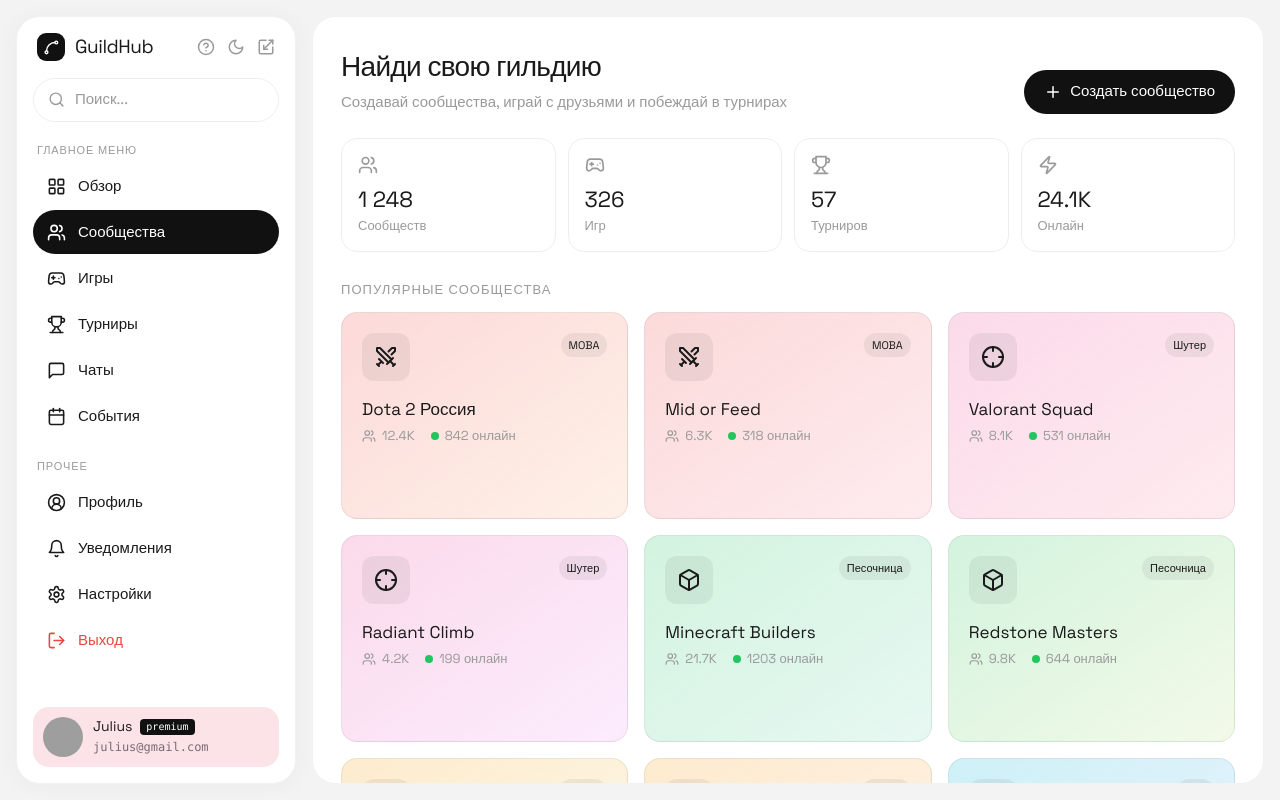
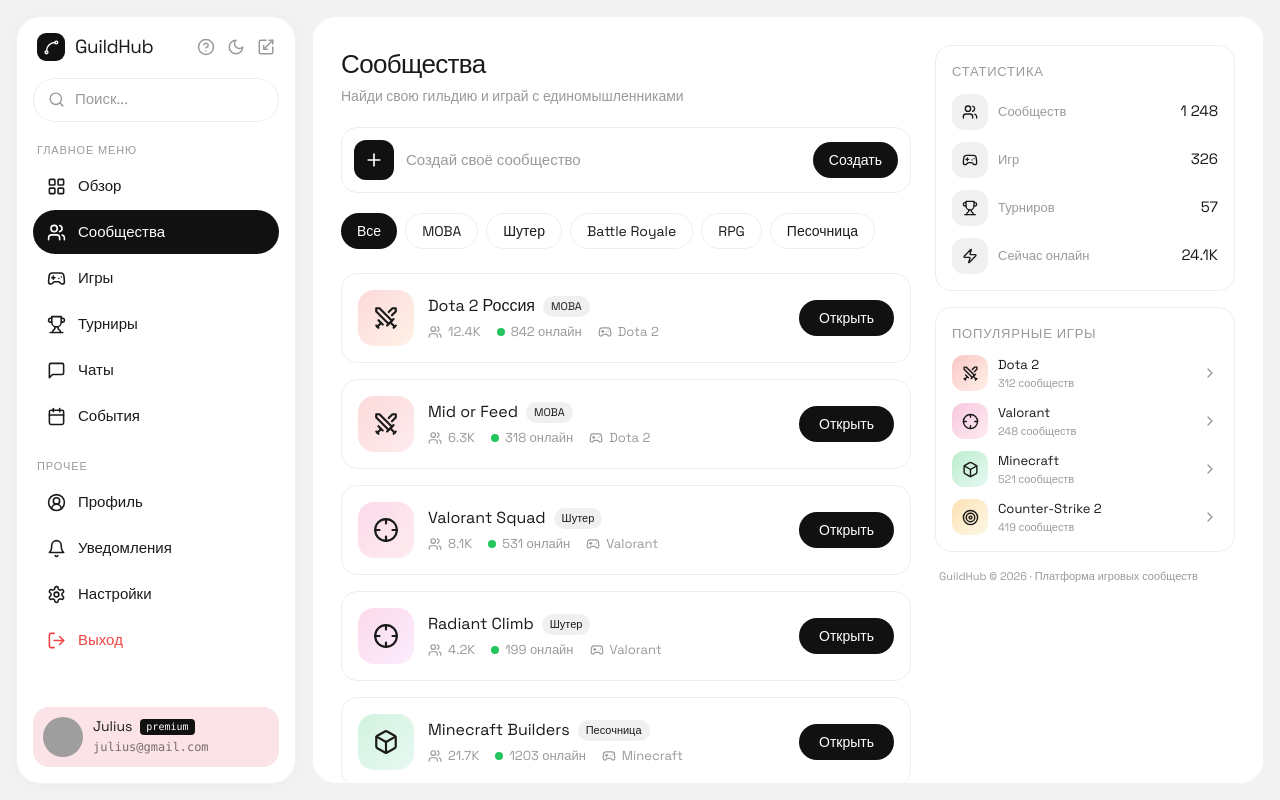
Before and after one commit to pr-poehali-dev/clean-project-creation, a React (Vite) app: page / in a window 1280 px wide. Both pictures are taken after a click on the button "Сообщества". Built offline with nearby package versions, Linux system fonts and the light colour scheme; grey boxes are pictures that could not be loaded.

Commit message:
Redesign: Community section per Overview

```diff
--- a/src/pages/Index.tsx
+++ b/src/pages/Index.tsx
@@ -616,10 +616,10 @@ const Index = () => {
             </aside>
           </div>
         ) : active === 'Сообщества' ? (
-          <div className="p-7">
-            {/* Hero */}
-            <div className="flex items-end justify-between flex-wrap gap-4 mb-6">
+          <div className="grid grid-cols-1 xl:grid-cols-[1fr_300px] gap-6 max-w-[1040px] mx-auto p-5 sm:p-7">
             <div>
+              {/* Header */}
+              <div className="mb-5">
                 {gameFilter && (
                   <button
                     onClick={() => setGameFilter(null)}
@@ -629,62 +629,65 @@ const Index = () => {
                     Все сообщества
                   </button>
                 )}
-                <h1 className={`text-[28px] font-700 tracking-tight ${t.text}`}>
-                  {gameFilter ? `Сообщества · ${gameFilter}` : 'Найди свою гильдию'}
+                <h1 className={`text-[26px] font-700 tracking-tight ${t.text}`}>
+                  {gameFilter ? `Сообщества · ${gameFilter}` : 'Сообщества'}
                 </h1>
-                <p className={`text-[15px] mt-1 ${t.muted}`}>
+                <p className={`text-[14px] mt-0.5 ${t.muted}`}>
                   {gameFilter
                     ? 'Все сообщества по выбранной игре'
-                    : 'Создавай сообщества, играй с друзьями и побеждай в турнирах'}
+                    : 'Найди свою гильдию и играй с единомышленниками'}
                 </p>
               </div>
-              <button className={`flex items-center gap-2 h-11 px-5 rounded-full font-500 text-[15px] ${t.activeBtn}`}>
-                <Icon name="Plus" size={18} />
-                Создать сообщество
+
+              {/* Create community bar */}
+              <div className={`flex items-center gap-3 rounded-2xl border p-3 mb-5 ${t.border}`}>
+                <div className={`w-10 h-10 rounded-xl shrink-0 flex items-center justify-center ${t.activeBtn}`}>
+                  <Icon name="Plus" size={20} />
+                </div>
+                <span className={`text-[15px] flex-1 ${t.muted}`}>Создай своё сообщество</span>
+                <button className={`h-9 px-4 rounded-full text-[14px] font-500 ${t.activeBtn}`}>
+                  Создать
                 </button>
               </div>
 
-            {/* Stats */}
-            {!gameFilter && (
-              <div className="grid grid-cols-2 md:grid-cols-4 gap-3 mb-7">
-                {[
-                  { icon: 'Users', label: 'Сообществ', value: '1 248' },
-                  { icon: 'Gamepad2', label: 'Игр', value: '326' },
-                  { icon: 'Trophy', label: 'Турниров', value: '57' },
-                  { icon: 'Zap', label: 'Онлайн', value: '24.1K' },
-                ].map((s) => (
-                  <div key={s.label} className={`rounded-2xl border p-4 ${t.border}`}>
-                    <Icon name={s.icon} size={20} className={t.muted} />
-                    <div className={`text-[22px] font-700 mt-2 ${t.text}`}>{s.value}</div>
-                    <div className={`text-[13px] ${t.muted}`}>{s.label}</div>
-                  </div>
+              {/* Genre filter */}
+              <div className="flex gap-2 mb-5 overflow-x-auto pb-1">
+                {genres.map((g) => (
+                  <button
+                    key={g}
+                    onClick={() => setGenre(g)}
+                    className={`h-9 px-4 rounded-full text-[14px] font-500 whitespace-nowrap transition-colors ${
+                      genre === g ? t.activeBtn : `border ${t.border} ${t.text} ${t.hover}`
+                    }`}
+                  >
+                    {g}
+                  </button>
                 ))}
               </div>
-            )}
 
-            {/* Communities grid */}
-            <h2 className={`text-[13px] tracking-[0.08em] font-500 mb-3 ${t.muted}`}>
-              {gameFilter ? 'НАЙДЕНО СООБЩЕСТВ' : 'ПОПУЛЯРНЫЕ СООБЩЕСТВА'}
-            </h2>
-            <div className="grid grid-cols-1 sm:grid-cols-2 xl:grid-cols-3 gap-4">
+              {/* Communities list */}
+              <div className="flex flex-col gap-4">
                 {communities
                   .filter((c) => !gameFilter || c.game === gameFilter)
+                  .filter((c) => genre === 'Все' || c.tag === genre)
                   .map((c) => (
-                <div
+                    <article
                       key={c.name}
                       onClick={() => setSelected(c)}
-                  className={`group relative rounded-2xl border p-5 transition-all hover:-translate-y-1 cursor-pointer ${t.border} bg-gradient-to-br ${c.color}`}
+                      className={`group rounded-2xl border p-4 transition-all hover:-translate-y-0.5 cursor-pointer ${t.border}`}
                     >
-                  <div className="flex items-start justify-between mb-4">
-                    <div className={`w-12 h-12 rounded-xl flex items-center justify-center ${dark ? 'bg-white/10' : 'bg-black/[0.06]'}`}>
-                      <Icon name={c.icon} size={24} className={t.text} />
+                      <div className="flex items-center gap-3.5">
+                        <div className={`w-14 h-14 rounded-2xl shrink-0 bg-gradient-to-br ${c.color} flex items-center justify-center`}>
+                          <Icon name={c.icon} size={26} className={t.text} />
                         </div>
-                    <span className={`text-[11px] font-500 px-2 py-1 rounded-full ${dark ? 'bg-white/10 text-white' : 'bg-black/[0.06] text-[#1a1a1a]'}`}>
+                        <div className="min-w-0 flex-1">
+                          <div className="flex items-center gap-2 flex-wrap">
+                            <h3 className={`text-[16px] font-600 ${t.text}`}>{c.name}</h3>
+                            <span className={`text-[11px] font-500 px-2 py-0.5 rounded-full ${dark ? 'bg-white/10 text-white' : 'bg-black/[0.06] text-[#1a1a1a]'}`}>
                               {c.tag}
                             </span>
                           </div>
-                  <h3 className={`text-[17px] font-600 mb-1 ${t.text}`}>{c.name}</h3>
-                  <div className={`flex items-center gap-4 text-[13px] ${t.muted}`}>
+                          <div className={`flex items-center gap-4 text-[13px] mt-1 ${t.muted}`}>
                             <span className="flex items-center gap-1.5">
                               <Icon name="Users" size={14} />
                               {c.members}
@@ -693,13 +696,71 @@ const Index = () => {
                               <span className="w-2 h-2 rounded-full bg-green-500" />
                               {c.online} онлайн
                             </span>
+                            <span className="flex items-center gap-1.5">
+                              <Icon name="Gamepad2" size={14} />
+                              {c.game}
+                            </span>
                           </div>
-                  <button className={`mt-4 w-full h-9 rounded-full text-[14px] font-500 transition-colors ${t.activeBtn} opacity-0 group-hover:opacity-100`}>
+                        </div>
+                        <button className={`shrink-0 h-9 px-5 rounded-full text-[14px] font-500 transition-colors ${t.activeBtn}`}>
                           Открыть
                         </button>
                       </div>
+                    </article>
                   ))}
               </div>
+            </div>
+
+            {/* Right sidebar */}
+            <aside className="hidden xl:flex flex-col gap-4 sticky top-0 self-start">
+              {/* Stats */}
+              <div className={`rounded-2xl border p-4 ${t.border}`}>
+                <h3 className={`text-[13px] tracking-[0.06em] font-500 mb-3 ${t.muted}`}>СТАТИСТИКА</h3>
+                <div className="flex flex-col gap-3">
+                  {[
+                    { icon: 'Users', label: 'Сообществ', value: '1 248' },
+                    { icon: 'Gamepad2', label: 'Игр', value: '326' },
+                    { icon: 'Trophy', label: 'Турниров', value: '57' },
+                    { icon: 'Zap', label: 'Сейчас онлайн', value: '24.1K' },
+                  ].map((s) => (
+                    <div key={s.label} className="flex items-center gap-2.5">
+                      <div className={`w-9 h-9 rounded-xl flex items-center justify-center ${dark ? 'bg-white/10' : 'bg-black/[0.06]'}`}>
+                        <Icon name={s.icon} size={16} className={t.text} />
+                      </div>
+                      <span className={`text-[13px] flex-1 ${t.muted}`}>{s.label}</span>
+                      <span className={`text-[15px] font-700 ${t.text}`}>{s.value}</span>
+                    </div>
+                  ))}
+                </div>
+              </div>
+
+              {/* Top games */}
+              <div className={`rounded-2xl border p-4 ${t.border}`}>
+                <h3 className={`text-[13px] tracking-[0.06em] font-500 mb-3 ${t.muted}`}>ПОПУЛЯРНЫЕ ИГРЫ</h3>
+                <div className="flex flex-col gap-3">
+                  {games.slice(0, 4).map((g) => (
+                    <div
+                      key={g.name}
+                      onClick={() => openGame(g.name)}
+                      className="flex items-center gap-2.5 cursor-pointer"
+                    >
+                      <div className={`w-9 h-9 rounded-xl shrink-0 bg-gradient-to-br ${g.color} flex items-center justify-center`}>
+                        <Icon name={g.icon} size={17} className={t.text} />
+                      </div>
+                      <div className="min-w-0 flex-1">
+                        <div className={`text-[13px] font-600 truncate ${t.text}`}>{g.name}</div>
+                        <div className={`text-[11px] ${t.muted}`}>{g.communities} сообществ</div>
+                      </div>
+                      <Icon name="ChevronRight" size={16} className={t.muted} />
+                    </div>
+                  ))}
+                </div>
+              </div>
+
+              <p className={`text-[11px] px-1 ${t.muted}`}>
+                GuildHub © 2026 · Платформа игровых сообществ
+              </p>
+            </aside>
           </div>
         ) : active === 'Игры' ? (
           <div className="p-7">
```
Lines whose indentation alone changed are shown as unchanged.
